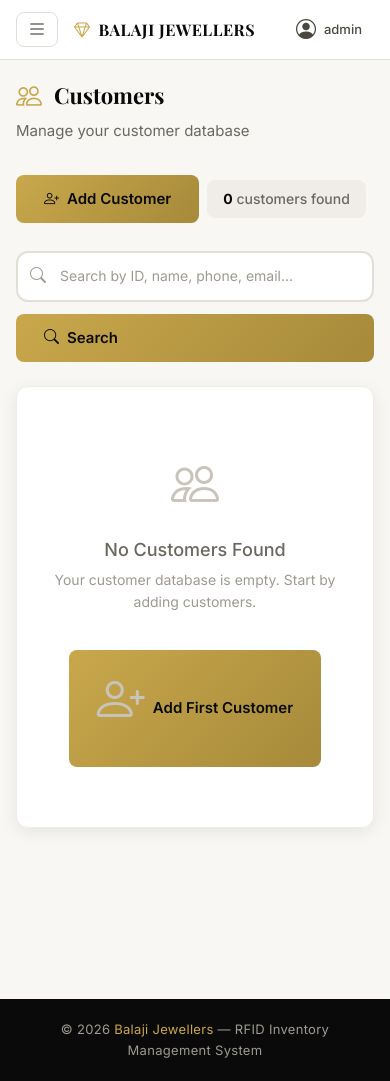
After one commit to sunilvivek/smart-jewelry-rfid, a Flask app: page /customers in a window 390 px wide. The commit adds this page. Run offline with Flask 3, Linux system fonts and the light colour scheme; a user stored in the database is signed in; some libraries are stand-ins or nearby versions.

Commit message:
feat: Add Customer Management (CRM) module
- Customer model with auto-generated CUST000001 IDs
- CRUD: list/add/edit/delete/profile routes
- Search & pagination for customer list
- Validation: required name, 10+ digit phone, unique phone check
- Audit logging for all customer operations
- Profile page with placeholders for Purchase/Sales/Repairs/Invoices/Loyalty
- Sidebar CRM section added
- All existing functionality intact

```diff
--- a/app.py
+++ b/app.py
@@ -73,6 +73,21 @@ class AuditLog(db.Model):
     action = db.Column(db.String(50), nullable=False)
     details = db.Column(db.String(500))
     item_id = db.Column(db.Integer, nullable=True)
+
+
+class Customer(db.Model):
+    id = db.Column(db.Integer, primary_key=True)
+    customer_id = db.Column(db.String(20), unique=True, nullable=False)
+    full_name = db.Column(db.String(100), nullable=False)
+    phone_number = db.Column(db.String(20), unique=True, nullable=False)
+    email = db.Column(db.String(100))
+    address = db.Column(db.String(200))
+    city = db.Column(db.String(50))
+    state = db.Column(db.String(50))
+    pincode = db.Column(db.String(10))
+    notes = db.Column(db.Text)
+    created_at = db.Column(db.DateTime, default=datetime.utcnow)
+    updated_at = db.Column(db.DateTime, default=datetime.utcnow, onupdate=datetime.utcnow)
 
 
 @login_manager.user_loader
@@ -481,6 +496,181 @@ def audit_log():
     return render_template("audit.html", logs=pagination.items, pagination=pagination)
 
 
+def generate_customer_id():
+    last = Customer.query.order_by(Customer.id.desc()).first()
+    if last and last.customer_id:
+        num = int(last.customer_id.replace("CUST", "")) + 1
+    else:
+        num = 1
+    return f"CUST{num:06d}"
+
+
+@app.route("/customers")
+@login_required
+def customers():
+    search = request.args.get("search", "").strip()
+    page = request.args.get("page", 1, type=int)
+    per_page = 20
+
+    query = Customer.query
+
+    if search:
+        like_term = f"%{search}%"
+        query = query.filter(
+            db.or_(
+                Customer.customer_id.like(like_term),
+                Customer.full_name.like(like_term),
+                Customer.phone_number.like(like_term),
+                Customer.email.like(like_term),
+            )
+        )
+
+    query = query.order_by(Customer.id.desc())
+    pagination = query.paginate(page=page, per_page=per_page, error_out=False)
+
+    return render_template(
+        "customers.html",
+        customers=pagination.items,
+        pagination=pagination,
+        search_query=search,
+    )
+
+
+@app.route("/customers/add", methods=["GET", "POST"])
+@login_required
+def add_customer():
+    if request.method == "POST":
+        full_name = request.form.get("full_name", "").strip()
+        phone_number = request.form.get("phone_number", "").strip()
+        email = request.form.get("email", "").strip()
+        address = request.form.get("address", "").strip()
+        city = request.form.get("city", "").strip()
+        state = request.form.get("state", "").strip()
+        pincode = request.form.get("pincode", "").strip()
+        notes = request.form.get("notes", "").strip()
+
+        if not full_name or not phone_number:
+            flash("Full Name and Phone Number are required.", "error")
+            return render_template("add_customer.html")
+
+        if not phone_number.isdigit() or len(phone_number) < 10:
+            flash("Phone number must be at least 10 digits.", "error")
+            return render_template("add_customer.html")
+
+        if email and "@" not in email:
+            flash("Please enter a valid email address.", "error")
+            return render_template("add_customer.html")
+
+        existing = Customer.query.filter_by(phone_number=phone_number).first()
+        if existing:
+            flash(f"Phone number '{phone_number}' is already registered to {existing.full_name}.", "error")
+            return render_template("add_customer.html")
+
+        customer = Customer(
+            customer_id=generate_customer_id(),
+            full_name=full_name,
+            phone_number=phone_number,
+            email=email,
+            address=address,
+            city=city,
+            state=state,
+            pincode=pincode,
+            notes=notes,
+        )
+        db.session.add(customer)
+        db.session.commit()
+
+        log_audit("add_customer", f"Added customer {full_name} ({customer.customer_id})")
+        flash(f"Customer {full_name} added successfully.", "success")
+        return redirect("/customers")
+
+    return render_template("add_customer.html")
+
+
+@app.route("/customers/<int:id>")
+@login_required
+def customer_profile(id):
+    customer = db.session.get(Customer, id)
+    if not customer:
+        flash("Customer not found.", "error")
+        return redirect("/customers")
+    return render_template("customer_profile.html", customer=customer)
+
+
+@app.route("/customers/edit/<int:id>", methods=["GET", "POST"])
+@login_required
+def edit_customer(id):
+    customer = db.session.get(Customer, id)
+    if not customer:
+        flash("Customer not found.", "error")
+        return redirect("/customers")
+
+    if request.method == "POST":
+        full_name = request.form.get("full_name", "").strip()
+        phone_number = request.form.get("phone_number", "").strip()
+        email = request.form.get("email", "").strip()
+        address = request.form.get("address", "").strip()
+        city = request.form.get("city", "").strip()
+        state = request.form.get("state", "").strip()
+        pincode = request.form.get("pincode", "").strip()
+        notes = request.form.get("notes", "").strip()
+
+        if not full_name or not phone_number:
+            flash("Full Name and Phone Number are required.", "error")
+            return render_template("edit_customer.html", customer=customer)
+
+        if not phone_number.isdigit() or len(phone_number) < 10:
+            flash("Phone number must be at least 10 digits.", "error")
+            return render_template("edit_customer.html", customer=customer)
+
+        if email and "@" not in email:
+            flash("Please enter a valid email address.", "error")
+            return render_template("edit_customer.html", customer=customer)
+
+        existing = Customer.query.filter(
+            Customer.phone_number == phone_number, Customer.id != id
+        ).first()
+        if existing:
+            flash(f"Phone number '{phone_number}' is already registered to {existing.full_name}.", "error")
+            return render_template("edit_customer.html", customer=customer)
+
+        customer.full_name = full_name
+        customer.phone_number = phone_number
+        customer.email = email
+        customer.address = address
+        customer.city = city
+        customer.state = state
+        customer.pincode = pincode
+        customer.notes = notes
+        customer.updated_at = datetime.utcnow()
+        db.session.commit()
+
+        log_audit("edit_customer", f"Updated customer {full_name} ({customer.customer_id})")
+        flash(f"Customer {full_name} updated successfully.", "success")
+        return redirect(f"/customers/{id}")
+
+    return render_template("edit_customer.html", customer=customer)
+
+
+@app.route("/customers/delete/<int:id>", methods=["POST"])
+@login_required
+def delete_customer(id):
+    customer = db.session.get(Customer, id)
+    if not customer:
+        flash("Customer not found.", "error")
+        return redirect("/customers")
+
+    name = customer.full_name
+    cid = customer.customer_id
+
+    db.session.delete(customer)
+    db.session.commit()
+
+    log_audit("delete_customer", f"Deleted customer {name} ({cid})")
+    flash(f"Customer {name} deleted successfully.", "success")
+    return redirect("/customers")
+
+
 @app.route("/change-password", methods=["GET", "POST"])
 @login_required
 def change_password():
--- a/templates/base.html
+++ b/templates/base.html
@@ -60,6 +60,14 @@
             <a href="/scan" class="sidebar-link {% if request.endpoint == 'scan' %}active{% endif %}">
                 <i class="bi bi-upc-scan"></i>
                 <span>RFID Scanner</span>
+            </a>
+
+            <div class="sidebar-divider"></div>
+            <div class="sidebar-label">CRM</div>
+
+            <a href="/customers" class="sidebar-link {% if request.endpoint and 'customer' in request.endpoint %}active{% endif %}">
+                <i class="bi bi-people"></i>
+                <span>Customers</span>
             </a>
 
             <div class="sidebar-divider"></div>
--- /dev/null
+++ b/templates/customers.html
@@ -0,0 +1,126 @@
+{% extends 'base.html' %}
+
+{% block content %}
+
+<div class="page-header d-flex justify-content-between align-items-center flex-wrap gap-3 animate-fade-in">
+    <div>
+        <h1><i class="bi bi-people"></i> Customers</h1>
+        <p>Manage your customer database</p>
+    </div>
+    <div class="d-flex gap-2 align-items-center flex-wrap">
+        <a href="/customers/add" class="btn-gold">
+            <i class="bi bi-person-plus"></i> Add Customer
+        </a>
+        <div class="item-count">
+            <strong>{{ pagination.total }}</strong> customer{{ 's' if pagination.total != 1 }} found
+        </div>
+    </div>
+</div>
+
+<div class="search-wrapper mb-4 animate-fade-in-delay-1">
+    <form method="GET" class="search-wrapper" style="width:100%;">
+        <div class="search-box">
+            <i class="bi bi-search"></i>
+            <input type="text" name="search" value="{{ search_query }}" placeholder="Search by ID, name, phone, email...">
+        </div>
+        <button type="submit" class="btn-gold">
+            <i class="bi bi-search"></i> Search
+        </button>
+        {% if search_query %}
+        <a href="/customers" class="btn-outline-gold">
+            <i class="bi bi-x-lg"></i> Clear
+        </a>
+        {% endif %}
+    </form>
+</div>
+
+<div class="table-wrapper animate-fade-in-delay-2">
+    {% if customers %}
+    <div class="table-responsive">
+        <table>
+            <thead>
+                <tr>
+                    <th><i class="bi bi-upc"></i> Customer ID</th>
+                    <th><i class="bi bi-person"></i> Name</th>
+                    <th><i class="bi bi-telephone"></i> Phone</th>
+                    <th><i class="bi bi-envelope"></i> Email</th>
+                    <th><i class="bi bi-geo-alt"></i> City</th>
+                    <th><i class="bi bi-calendar"></i> Registered</th>
+                    <th><i class="bi bi-gear"></i> Actions</th>
+                </tr>
+            </thead>
+            <tbody>
+                {% for c in customers %}
+                <tr>
+                    <td><strong>{{ c.customer_id }}</strong></td>
+                    <td>{{ c.full_name }}</td>
+                    <td>{{ c.phone_number }}</td>
+                    <td>{{ c.email or '-' }}</td>
+                    <td>{{ c.city or '-' }}</td>
+                    <td>{{ c.created_at.strftime('%d %b %Y') if c.created_at else '-' }}</td>
+                    <td>
+                        <div class="actions">
+                            <a href="/customers/{{ c.id }}" class="action-btn action-btn-bill" title="View Profile">
+                                <i class="bi bi-eye"></i>
+                            </a>
+                            <a href="/customers/edit/{{ c.id }}" class="action-btn action-btn-edit" title="Edit">
+                                <i class="bi bi-pencil"></i>
+                            </a>
+                            <form method="POST" action="/customers/delete/{{ c.id }}" style="display:inline;">
+                                <input type="hidden" name="csrf_token" value="{{ csrf_token() }}">
+                                <button type="submit" class="action-btn action-btn-delete" title="Delete" onclick="return confirm('Delete customer {{ c.full_name }}? This cannot be undone.');">
+                                    <i class="bi bi-trash3"></i>
+                                </button>
+                            </form>
+                        </div>
+                    </td>
+                </tr>
+                {% endfor %}
+            </tbody>
+        </table>
+    </div>
+
+    {% if pagination.pages > 1 %}
+    <div class="pagination-container">
+        {% if pagination.has_prev %}
+        <a href="?page={{ pagination.prev_num }}{% if search_query %}&search={{ search_query }}{% endif %}" class="pagination-btn">
+            <i class="bi bi-chevron-left"></i> Prev
+        </a>
+        {% endif %}
+        <div class="pagination-pages">
+            {% for p in pagination.iter_pages(left_edge=1, right_edge=1, left_current=2, right_current=2) %}
+                {% if p %}
+                <a href="?page={{ p }}{% if search_query %}&search={{ search_query }}{% endif %}"
+                   class="pagination-page {% if p == pagination.page %}active{% endif %}">{{ p }}</a>
+                {% else %}
+                <span class="pagination-dots">&hellip;</span>
+                {% endif %}
+            {% endfor %}
+        </div>
+        {% if pagination.has_next %}
+        <a href="?page={{ pagination.next_num }}{% if search_query %}&search={{ search_query }}{% endif %}" class="pagination-btn">
+            Next <i class="bi bi-chevron-right"></i>
+        </a>
+        {% endif %}
+    </div>
+    {% endif %}
+
+    {% else %}
+    <div class="table-empty">
+        <i class="bi bi-people"></i>
+        <h3>No Customers Found</h3>
+        <p>
+            {% if search_query %}
+            No customers match your search. Try different keywords.
+            {% else %}
+            Your customer database is empty. Start by adding customers.
+            {% endif %}
+        </p>
+        <a href="/customers/add" class="btn-gold" style="margin-top:20px;">
+            <i class="bi bi-person-plus"></i> Add First Customer
+        </a>
+    </div>
+    {% endif %}
+</div>
+
+{% endblock %}
```
Also changed, not shown: templates/add_customer.html (added, +58 -0 lines), templates/customer_profile.html (added, +111 -0 lines), templates/edit_customer.html (added, +58 -0 lines).
